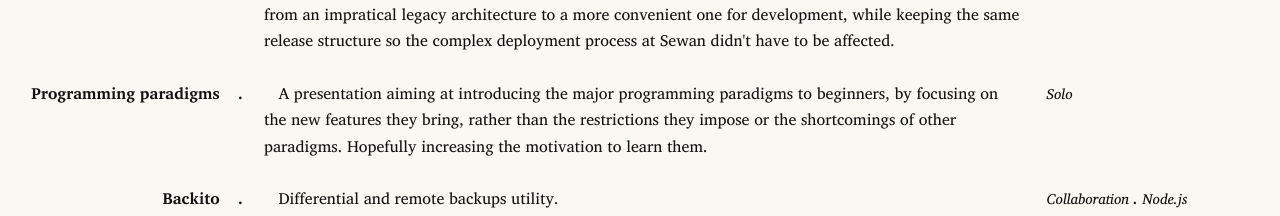
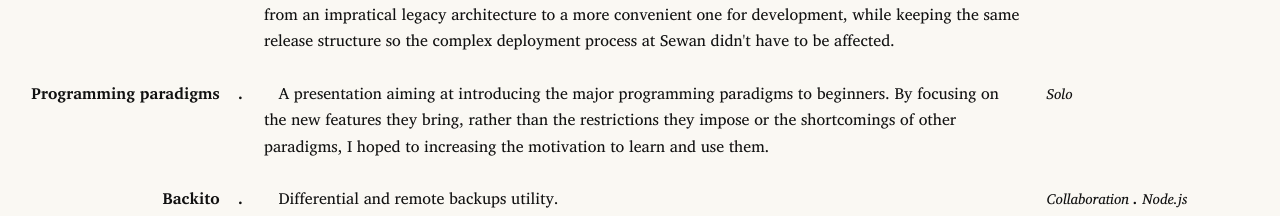
Before and after one commit to lleaff/lleaff.github.io, a website: page src/index.pug in a window 1280 px wide. Shown: the part 410-626 px from the top of the page. Drawn offline with nearby package versions, Linux system fonts and the light colour scheme; files that its build step writes are made by us from their sources.

Commit message:
Text update

```diff
--- a/src/index.pug
+++ b/src/index.pug
@@ -27,7 +27,7 @@ mixin projects
     +project({
       title: 'Programming paradigms',
       link: 'https://goo.gl/cPRRjK',
-      desc: "A presentation aiming at introducing the major programming paradigms to beginners, by focusing on the new features they bring, rather than the restrictions they impose or the shortcomings of other paradigms. Hopefully increasing the motivation to learn them.",
+      desc: "A presentation aiming at introducing the major programming paradigms to beginners. By focusing on the new features they bring, rather than the restrictions they impose or the shortcomings of other paradigms, I hoped to increasing the motivation to learn and use them.",
       details: 'Solo',
     })
 
```
